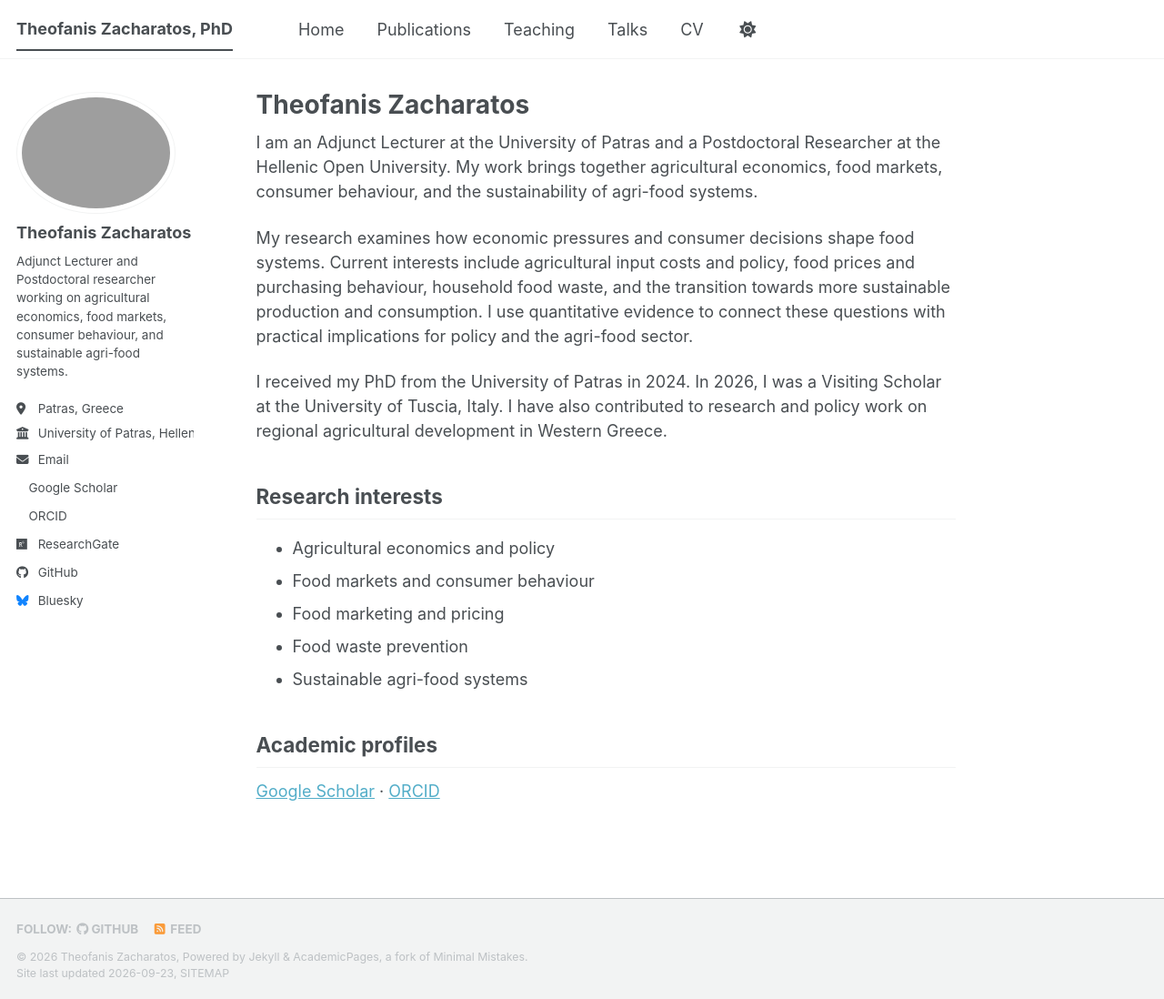
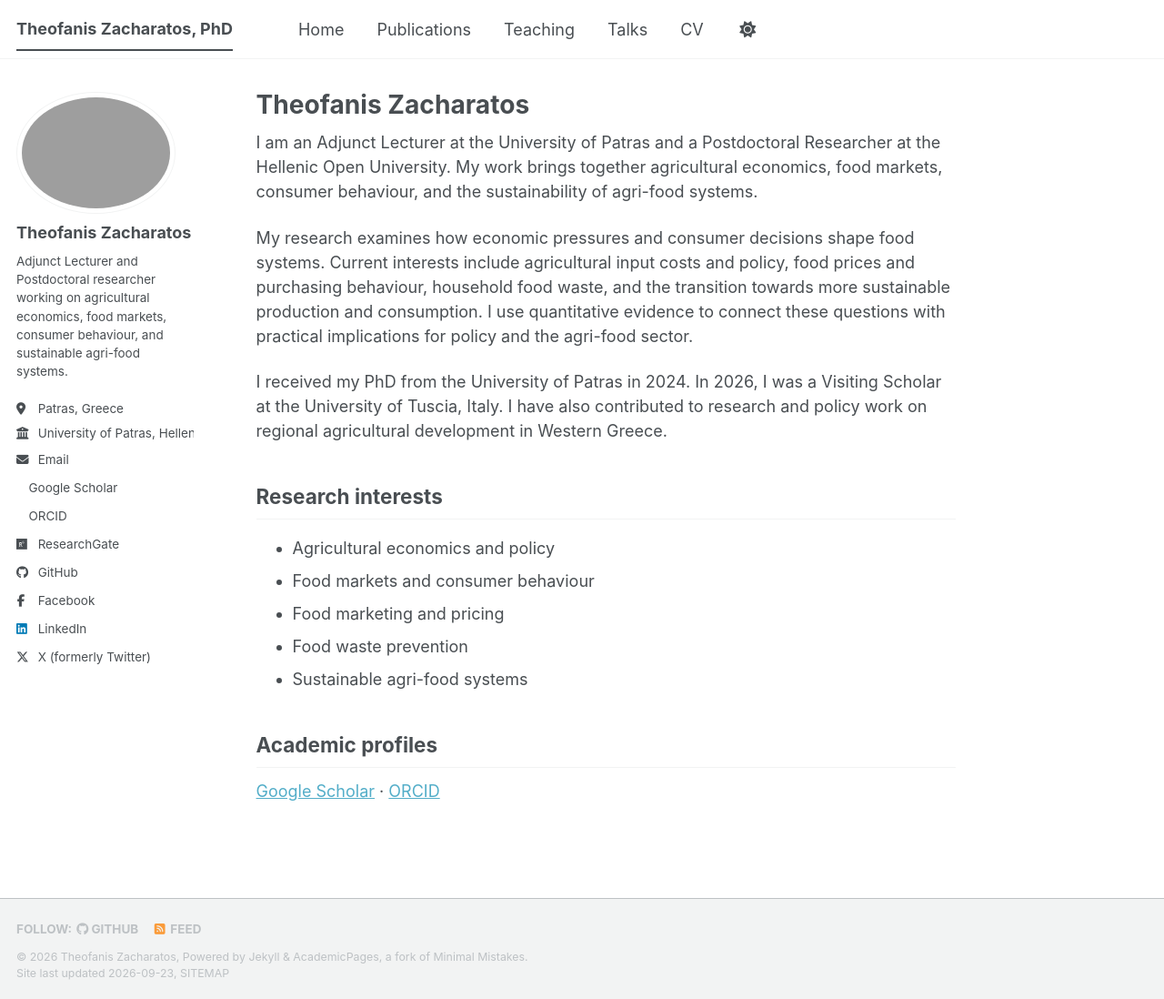
Before and after one commit to TheofanisZacharatos/theofaniszacharatos.github.io, a Jekyll site: the page built from _pages/about.md, in a window 1280 px wide and 1098 px high. Shown: the whole window at 91% size. Built offline with Jekyll 4.4.1, drawn with Linux system fonts in a browser that asks for light colours; a style sheet for code colours, icons or effects is not loaded; part of the change alters nothing that is shown.

Commit message:
Update _config.yml

```diff
--- a/_config.yml
+++ b/_config.yml
@@ -22,6 +22,7 @@ repository : "TheofanisZacharatos/theofaniszacharatos.github.io"
 author:
   # Biographic information
   avatar :
+  bluesky :
   name : "Theofanis Zacharatos"
   bio : "Adjunct Lecturer and Postdoctoral researcher working on agricultural economics, food markets, consumer behaviour, and sustainable agri-food systems."
   location : "Patras, Greece"
@@ -54,8 +55,8 @@ author:
 
   # Social media
   artstation       : # Username
-  bluesky          : "bsky.app" # Replace this with you Bluesky username
-  facebook         : # Username
+  bluesky          :
+  facebook         : "fanis.zaxaratos"
   flickr           : # Username
   foursquare       : # Username
   goodreads        : # Username
@@ -63,7 +64,7 @@ author:
   keybase          : # Username
   instagram        : # Username
   lastfm           : # Username
-  linkedin         : # Username
+  linkedin         : "thzacharatos"
   mastodon         : # URL
   medium           : # URL
   pinterest        : # Username
@@ -71,7 +72,7 @@ author:
   steam            : # Username
   telegram         : # URL
   tumblr           : # Username
-  twitter          : # Username for X / Twitter
+  twitter          : "FanisZacharatos"
   vine             : # Username
   weibo            : # Username
   wikipedia        : # Username
```
